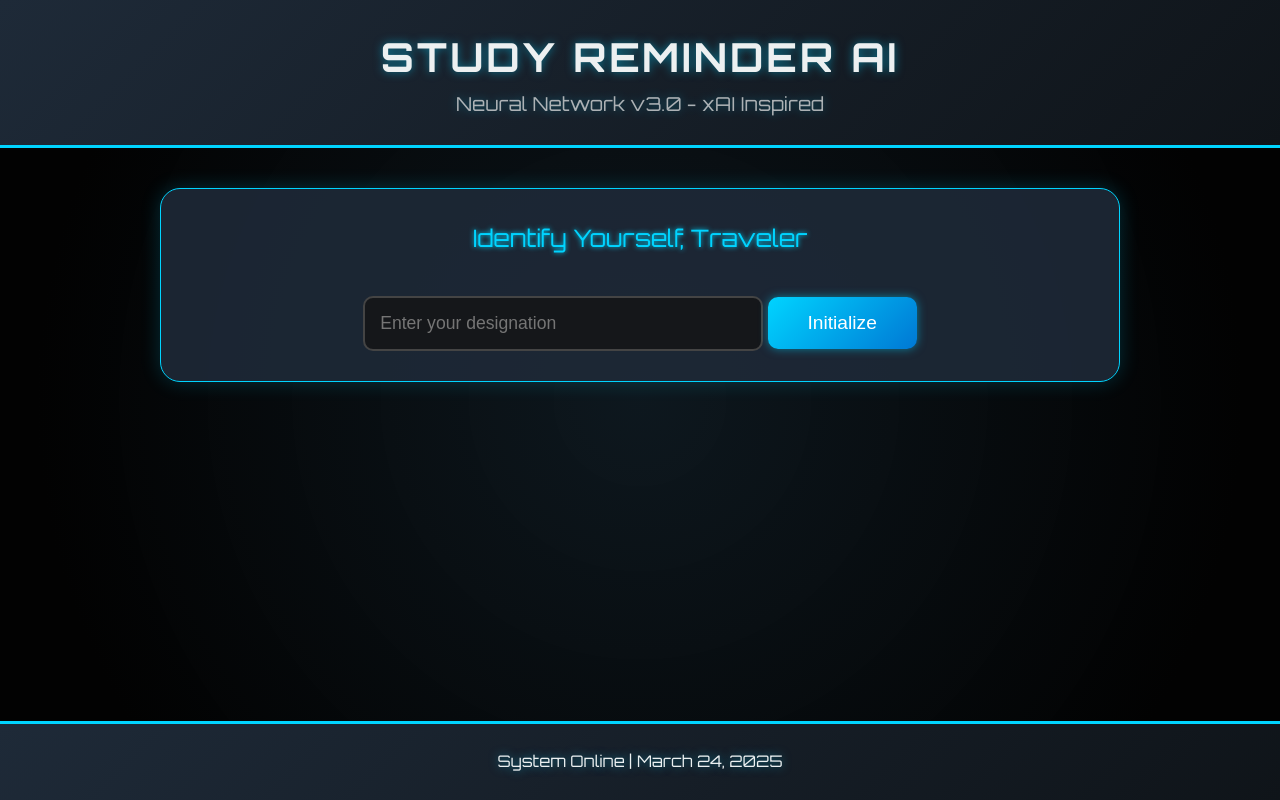
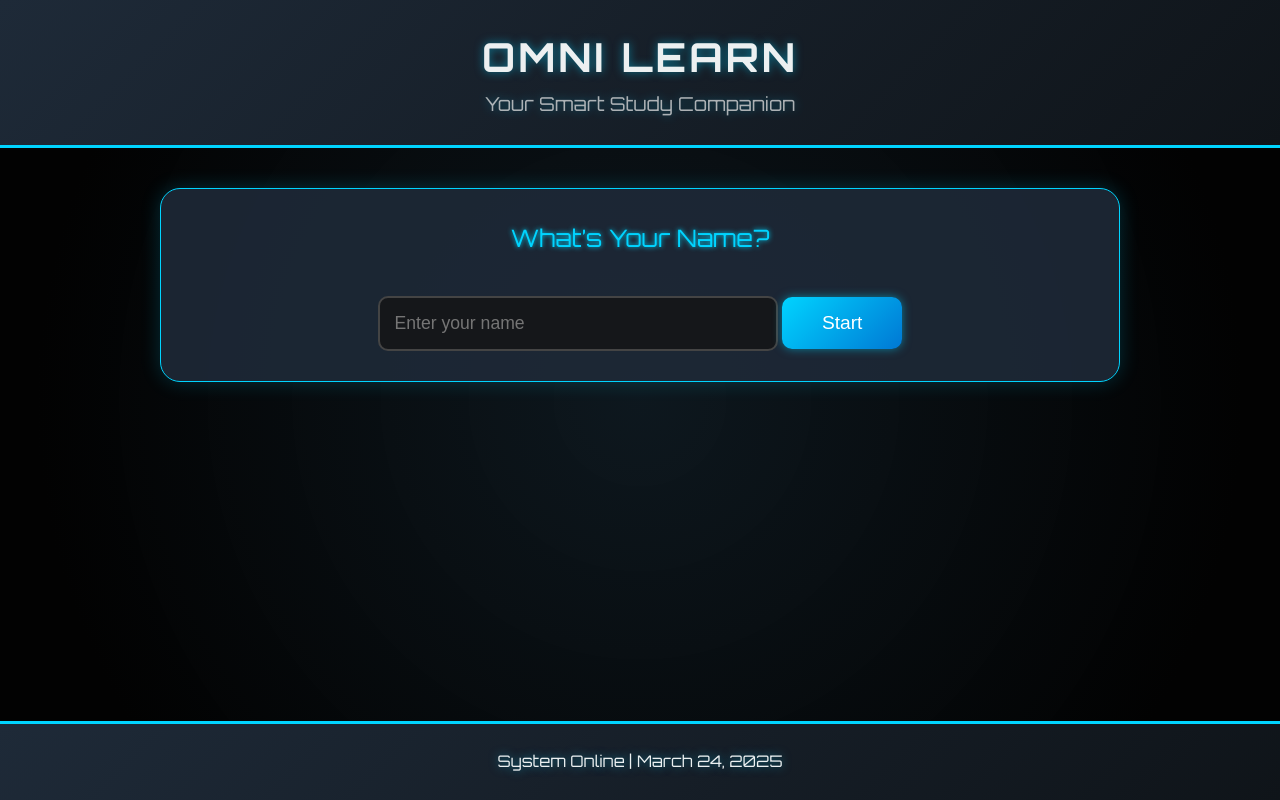
Before and after one commit to theycallmecode/study-reminder-ai, a Flask app: page / in a window 1280 px wide. Run offline with Flask 3, Linux system fonts and the light colour scheme.

Commit message:
omni learn - version 2.0

```diff
--- a/static/main.js
+++ b/static/main.js
@@ -34,7 +34,7 @@ function setReminder() {
     const time = timeInput.value;
 
     if (!task || !time) {
-        alert('Designate both a task and a temporal coordinate!');
+        alert('Please enter both a task and a time!');
         return;
     }
 
@@ -61,4 +61,4 @@ function setReminder() {
 
     taskInput.value = '';
     timeInput.value = '';
-}
+}``
--- a/templates/index.html
+++ b/templates/index.html
@@ -3,23 +3,23 @@
 <head>
     <meta charset="UTF-8">
     <meta name="viewport" content="width=device-width, initial-scale=1.0">
-    <title>Study Reminder AI</title>
+    <title>Omni Learn</title>
     <link rel="stylesheet" href="{{ url_for('static', filename='style.css') }}">
     <link href="https://fonts.googleapis.com/css2?family=Orbitron:wght@400;700&display=swap" rel="stylesheet">
 </head>
 <body>
     <div class="backdrop"></div>
     <header>
-        <h1>Study Reminder AI</h1>
-        <p>Neural Network v3.0 - xAI Inspired</p>
+        <h1>Omni Learn</h1>
+        <p>Your Smart Study Companion</p>
     </header>
     <main class="container">
         {% if not username %}
             <section class="username-form">
                 <form method="POST">
-                    <label for="username">Identify Yourself, Traveler</label>
-                    <input type="text" id="username" name="username" placeholder="Enter your designation" required>
-                    <button type="submit">Initialize</button>
+                    <label for="username">What’s Your Name?</label>
+                    <input type="text" id="username" name="username" placeholder="Enter your name" required>
+                    <button type="submit">Start</button>
                 </form>
             </section>
         {% else %}
@@ -29,17 +29,17 @@
             <section class="chat-container">
                 <div id="chat-box" class="chat-box"></div>
                 <div class="input-area">
-                    <input type="text" id="user-input" placeholder="Query the Matrix..." autocomplete="off">
-                    <button onclick="sendMessage()">Transmit</button>
+                    <input type="text" id="user-input" placeholder="Ask me anything..." autocomplete="off">
+                    <button onclick="sendMessage()">Send</button>
                 </div>
                 <div class="reminder-form">
-                    <input type="text" id="reminder-task" placeholder="Task Designation" autocomplete="off">
+                    <input type="text" id="reminder-task" placeholder="Task (e.g., Study Math)" autocomplete="off">
                     <input type="time" id="reminder-time" class="time-picker">
-                    <button onclick="setReminder()">Set Quantum Reminder</button>
+                    <button onclick="setReminder()">Set Reminder</button>
                 </div>
             </section>
             <div class="link-wrapper">
-                <a href="/dashboard" class="dashboard-link">Access Temporal Nodes</a>
+                <a href="/dashboard" class="dashboard-link">View Reminders</a>
             </div>
         {% endif %}
     </main>
```
Also changed, not shown: templates/dashboard.html (+8 -8 lines), 1 other file.
